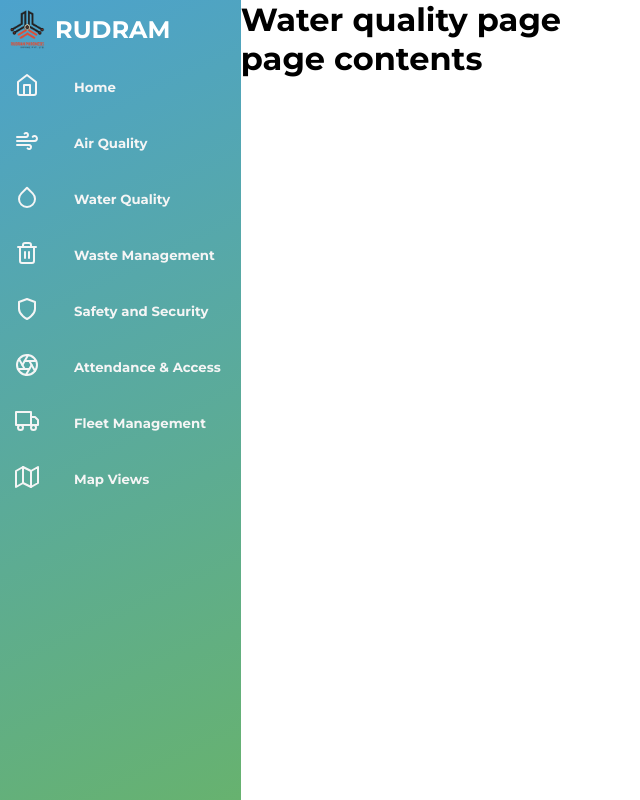
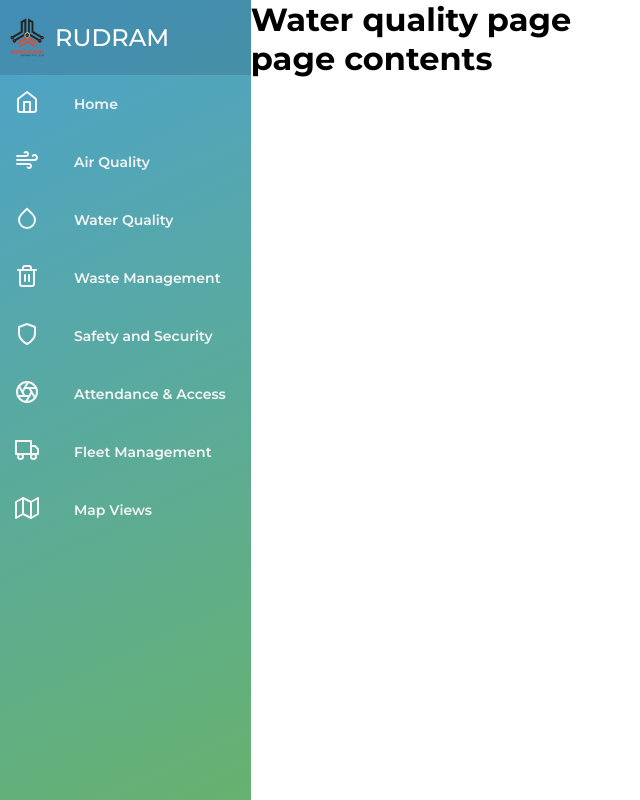
Before and after one commit to racyriaz/rudram, a React (Create React App) app: page /water-quality in a window 1280 px wide. Shown: the whole page, without its empty margins (0-640 px from the left). Built offline with nearby package versions, Linux system fonts and the light colour scheme.

Commit message:
full nav bar

```diff
--- a/src/Components/Navbar.jsx
+++ b/src/Components/Navbar.jsx
@@ -25,9 +25,12 @@ function Navbar() {
 		return (
 			<div className="nav-links">
 				<Link className="block" to={`${to}`}>
-					<div className="flex row flex-align">
-						<div className="lr-pad-5px white">{icon}</div>
-						<h5 className="pad-20px white">{text}</h5>
+					<div className="flex row justify-between">
+						<div className="flex row flex-align">
+							<div className="lr-pad-5px white">{icon}</div>
+							<h5 className="pad-20px font-14px white font-600">{text}</h5>
+						</div>
+						<div className="nav-highlight"></div>
 					</div>
 				</Link>
 			</div>
@@ -46,7 +49,10 @@ function Navbar() {
 							color: "white",
 						}}
 					>
-						<li className="flex row flex-align">
+						<li
+							className="flex row flex-align"
+							style={{ padding: "8px 0", backgroundColor: "#1a2c512e" }}
+						>
 							<object
 								type="image/svg+xml"
 								data="RudramLogo.svg"
@@ -56,7 +62,7 @@ function Navbar() {
 							>
 								Your browser does not support SVG.
 							</object>
-							<h2>RUDRAM</h2>
+							<h2 style={{ fontWeight: "500" }}>RUDRAM</h2>
 						</li>
 						<li>
 							<NavPack to="/" icon={<HomeIcon />} text="Home" />
--- a/src/Views/Stylesheet.css
+++ b/src/Views/Stylesheet.css
@@ -13,6 +13,10 @@
 }
 .flex-align {
 	justify-content: flex-start;
+	align-items: center;
+}
+.justify-between {
+	justify-content: space-between;
 	align-items: center;
 }
 .flex {
@@ -48,3 +52,43 @@
 .white {
 	color: whitesmoke;
 }
+.font-10px {
+	font-size: 10px;
+}
+.font-12px {
+	font-size: 12px;
+}
+.font-14px {
+	font-size: 14px;
+}
+.font-16px {
+	font-size: 16px;
+}
+.font-700 {
+	font-weight: 700;
+}
+.font-600 {
+	font-weight: 600;
+}
+.font-500 {
+	font-weight: 500;
+}
+.font-400 {
+	font-weight: 400;
+}
+.font-300 {
+	font-weight: 300;
+}
+.nav-links:hover {
+	background-color: rgba(255, 255, 255, 0.15);
+}
+.nav-highlight {
+	width: 5px;
+	height: 57px;
+	/* background-color: black; */
+}
+.nav-links:hover .nav-highlight {
+	width: 5px;
+	height: 57px;
+	background-color: rgb(255, 136, 0) !important;
+}
```
